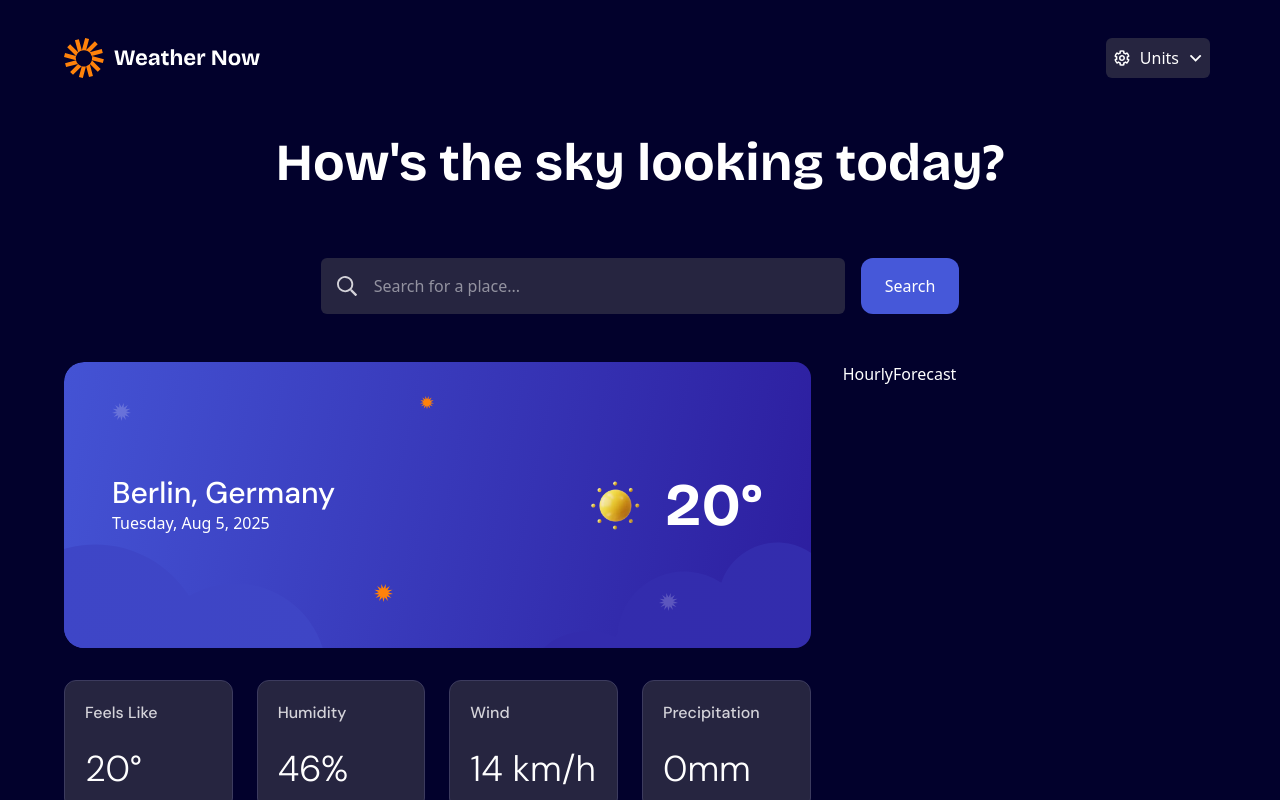
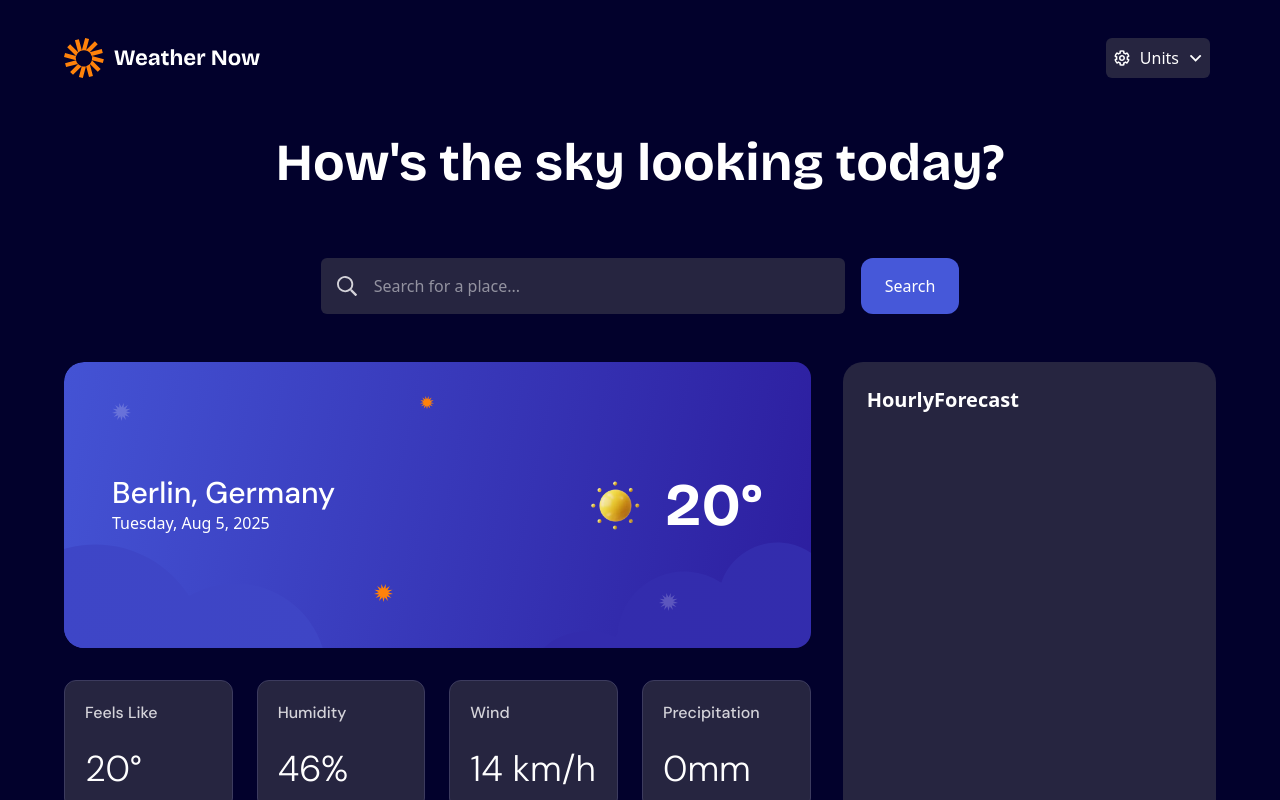
Before and after one commit to Mohammed-Lashein/frontend-mentor-hackathon, a React (Vite) app: page / in a window 1280 px wide. Shown: the top 800 px of the page. Built offline with nearby package versions, Linux system fonts and the light colour scheme.

Commit message:
feat(HourlyForecast): add the preliminary markup

```diff
--- a/src/components/HourlyForecast.tsx
+++ b/src/components/HourlyForecast.tsx
@@ -1,6 +1,16 @@
+function Header() {
+	return (
+		<div className='flex justify-between items-center pb-200'>
+			<h4 className='font-semibold text-xl'>HourlyForecast</h4>
+			{/* DaysDropdown.. to do */}
+		</div>
+	)
+}
 function HourlyForecast() {
-  return (
-    <div>HourlyForecast</div>
-  )
+	return (
+		<div className='grow bg-neutral-800 p-300 rounded-20 relative'>
+			<Header />
+		</div>
+	)
 }
 export default HourlyForecast
```
